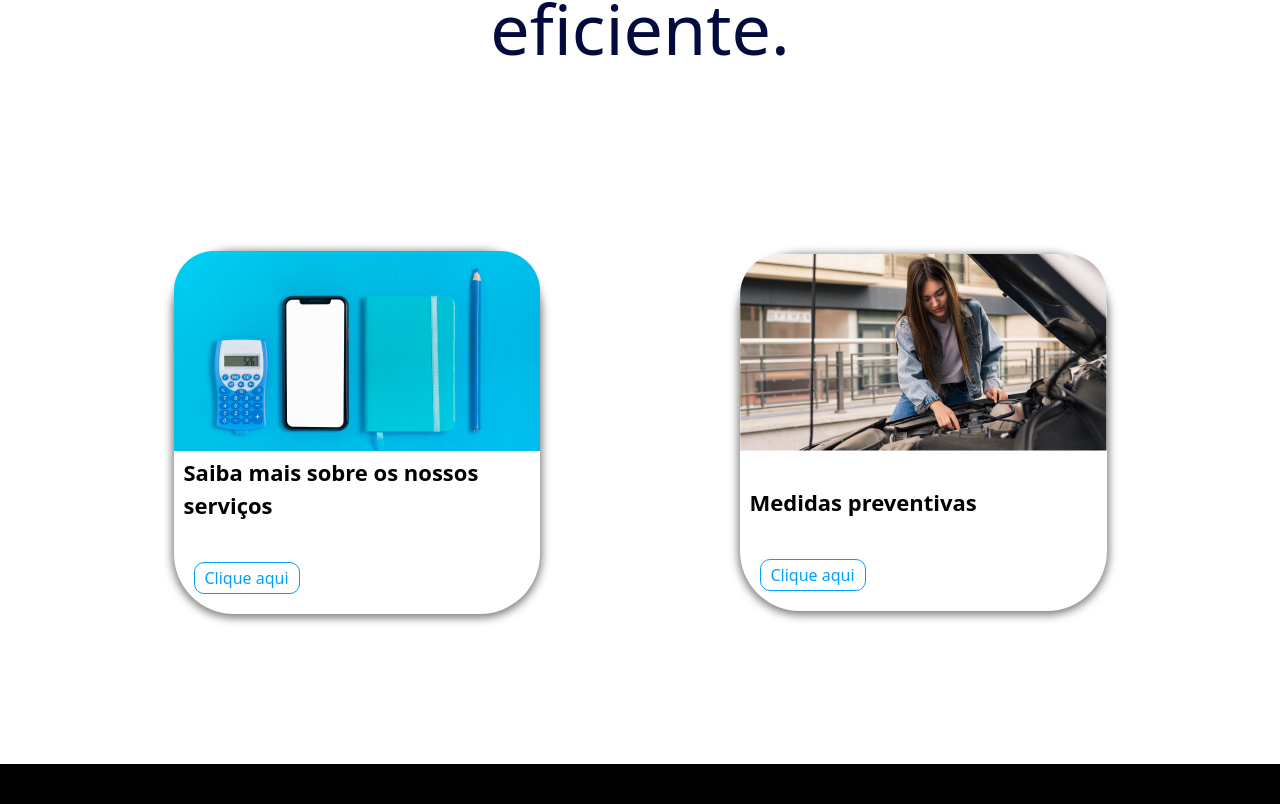
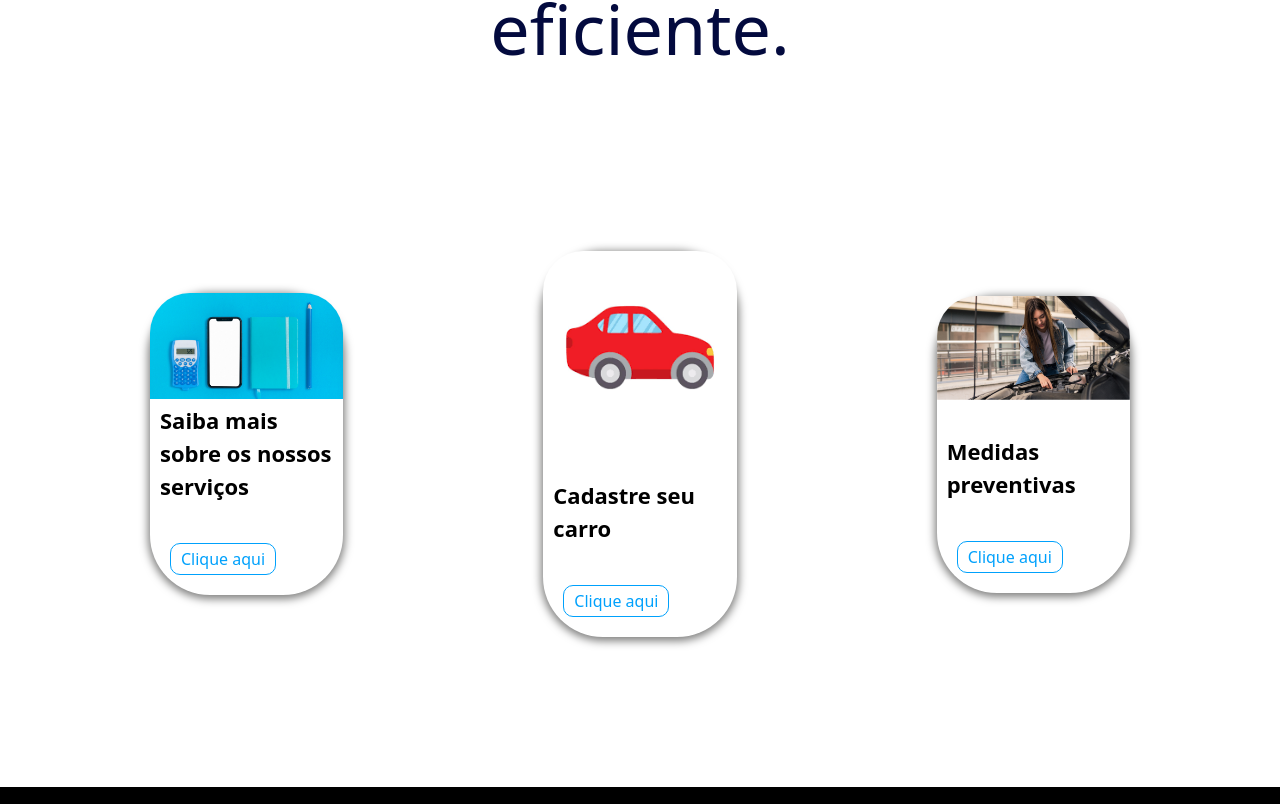
Before and after one commit to gusandrini/PortoCarCare-3, a Next.js app in the folder pcc/: page / in a window 1280 px wide. Shown: the part 535-1339 px from the top of the page. Built offline with nearby package versions, Linux system fonts and the light colour scheme.

Commit message:
pequenas correções

```diff
--- a/pcc/src/app/globals.css
+++ b/pcc/src/app/globals.css
@@ -122,13 +122,27 @@
     }
 
     .cards{
-      @apply flex flex-row justify-center items-center
+      @apply flex flex-row justify-center items-center;
     }
-    .cards_1 {
-      @apply flex flex-row justify-evenly p-[100px];
+    .cards_1, .cards_2, .cards_3   {
+      @apply flex flex-row justify-evenly p-[100px] w-[40%];
+
+      & img{
+        @apply  block rounded-t-[40px];
+      }
     }
-    .cards_2 {
-      @apply flex flex-row justify-evenly p-[100px];
+
+    .cadastro-carro {
+      @apply shadow-[0_2px_9px_2px_#7f7f7e] rounded-[60px] flex flex-col;
+
+
+      p {
+        @apply p-[35px_0_40px_10px] font-semibold text-[22px];
+      }
+
+      a {
+        @apply  p-[3px_10px] m-[0_0_20px_20px] border border-[#00a1fc] border-solid rounded-[10px] w-fit text-[#00a1fc];
+      }
     }
 
     .medidas-preventivas {
--- a/pcc/src/app/page.tsx
+++ b/pcc/src/app/page.tsx
@@ -1,6 +1,7 @@
 import Image from 'next/image';
 import Link from 'next/link';
 import Calculadora from '../Images/calculadora.png';
+import Carro from '../Images/carro.png';
 import MulherMotor from '../Images/mulher-motor.png';
 
 export default function Home() {
@@ -27,18 +28,26 @@ export default function Home() {
             <div className="cards">
                 <div className="cards_1">
                     <div className="assistente-virtual">
-                        <Image src={Calculadora} width={500} height={300} alt="Calculadora representando serviços de seguros" priority />
+                        <Image src={Calculadora} alt="Calculadora representando serviços de seguros" priority />
                         <p>Saiba mais sobre os nossos <br /> serviços</p>
+                        <Link className='btn_click' href="/saiba">Clique aqui</Link>
+                    </div>
+                </div>
+                <div className="cards_3">
+                    <div className="cadastro-carro">
+                        <Image src={Carro} alt="Carro" priority />
+                        <p>Cadastre seu carro</p>
                         <Link className='btn_click' href="/saiba">Clique aqui</Link>
                     </div>
                 </div>
                 <div className='cards_2'>
                     <div className="medidas-preventivas">
-                        <Image src={MulherMotor} width={500} height={300} alt="Mulher mexendo no motor de um carro" priority />
+                        <Image src={MulherMotor} alt="Mulher mexendo no motor de um carro" priority />
                         <p>Medidas preventivas</p>
                         <Link className='btn_click' href="/medidas">Clique aqui</Link>
                     </div>
                 </div>
+
             </div>
 
 
--- a/pcc/src/components/Cabecalho/Cabecalho.tsx
+++ b/pcc/src/components/Cabecalho/Cabecalho.tsx
@@ -15,6 +15,7 @@ function Cabecalho() {
                     <ul>
                         <li><Link className='link_menu' href="/sobre-nos">SOBRE NÓS</Link></li>
                         <li><Link className='link_menu' href="/ajuda">AJUDA</Link></li>
+                        <li><Link className='link_menu' href="/">CASASTRE SEU CARRO</Link></li>
                         <li><Link className='link_menu' href="https://web-chat.global.assistant.watson.appdomain.cloud/preview.html?region=us-south&integrationID=250f2872-90d1-4b69-a463-e7c03c0581c9&serviceInstanceID=cd14777c-39ac-401b-938f-9849d2bb018f">
                             ASSISTENTE VIRTUAL</Link></li>
                         <li><Link className='link_menu' href="/login">ÁREA DO CLIENTE</Link></li>
```
Also changed, not shown: pcc/src/Images/carro.png (added).
